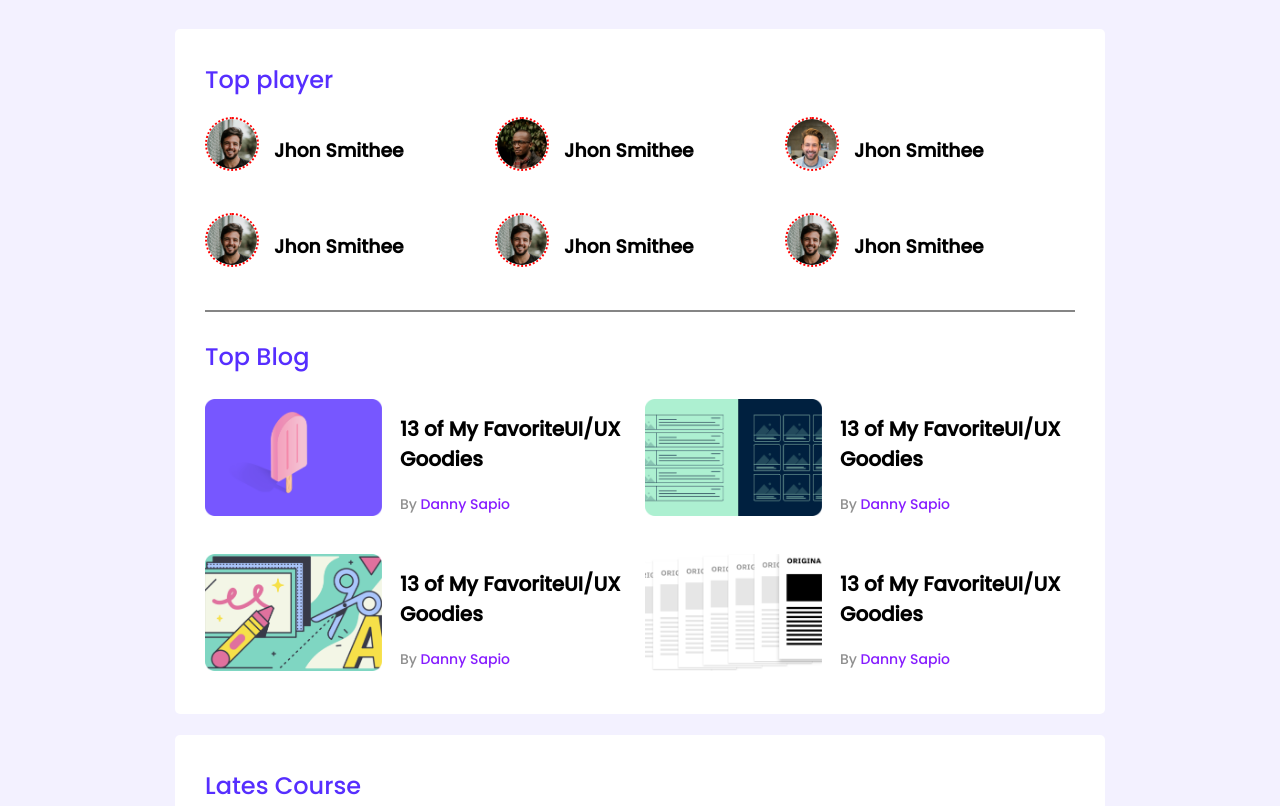
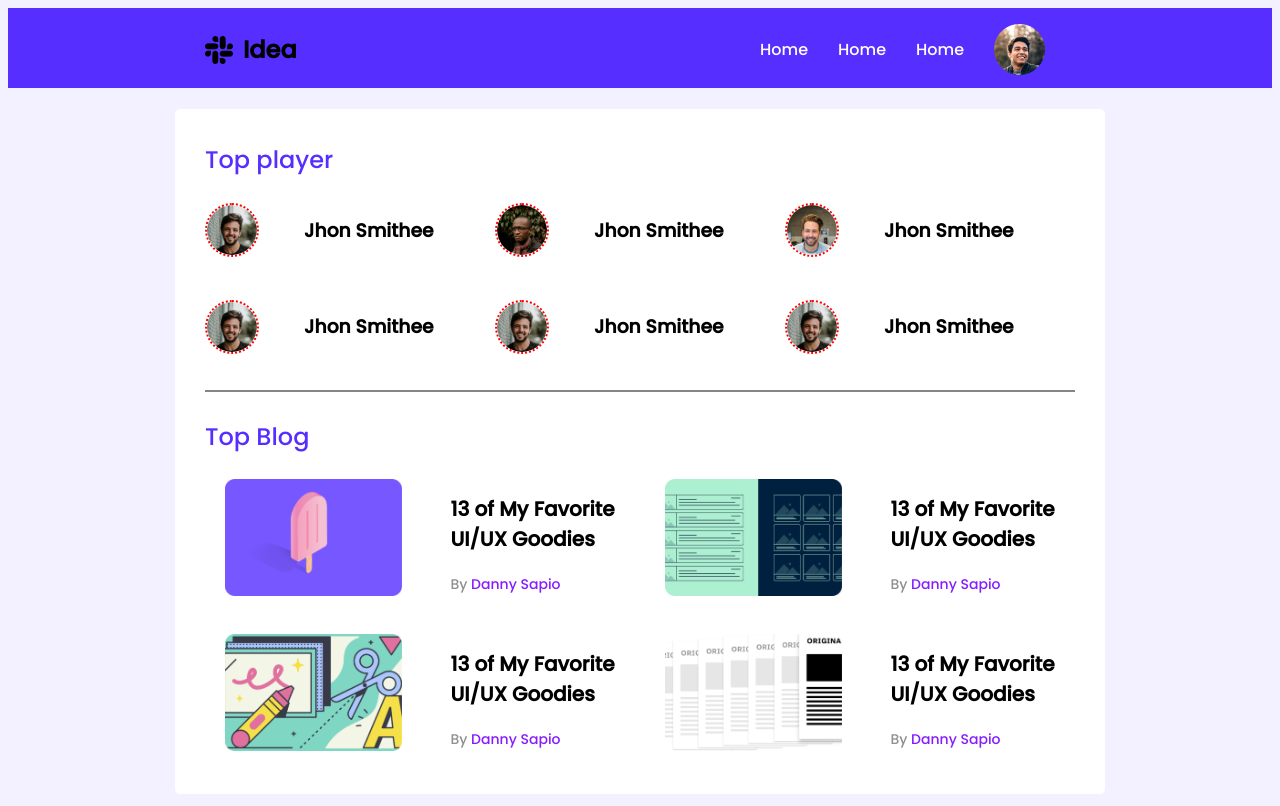
Before and after one commit to elaheerazob/Leder-Bord-css-3, a plain HTML site: page index.html in a window 1280 px wide. Shown: the top 806 px of the page. Drawn offline with Linux system fonts and the light colour scheme.

Commit message:
add some content

```diff
--- a/index.html
+++ b/index.html
@@ -19,7 +19,21 @@
 </head>
 
 <body>
-    <header></header>
+    <header>
+        <nav class="navbar">
+            <div class="nav-icon">
+                <i class="fab fa-slack fa-2x"></i>
+                <h3>Idea</h3>
+            </div>
+            <div class="nav-list">
+                <a href="">Home</a>
+                <a href="">Home</a>
+                <a href="">Home</a>
+                <img src="images/icons/profile.png" alt="">
+            </div>
+
+        </nav>
+    </header>
     <main>
         <section class="container">
             <div class="top-pleyers">
@@ -61,7 +75,7 @@
                             <img src="images/blogs/blog-1.png" alt="">
                         </div>
                         <div class="blog-info">
-                            <h3 class="blog-title">13 of My FavoriteUI/UX Goodies</h3>
+                            <h3 class="blog-title">13 of My Favorite <br> UI/UX Goodies</h3>
                             <p class="blog-athor">By <a href="">Danny Sapio</a></p>
                         </div>
                     </article>
@@ -70,7 +84,7 @@
                             <img src="images/blogs/blog-2.png" alt="">
                         </div>
                         <div class="blog-info">
-                            <h3 class="blog-title">13 of My FavoriteUI/UX Goodies</h3>
+                            <h3 class="blog-title">13 of My Favorite <br>UI/UX Goodies</h3>
                             <p class="blog-athor">By <a href="">Danny Sapio</a></p>
                         </div>
                     </article>
@@ -79,7 +93,7 @@
                             <img src="images/blogs/blog-3.png" alt="">
                         </div>
                         <div class="blog-info">
-                            <h3 class="blog-title">13 of My FavoriteUI/UX Goodies</h3>
+                            <h3 class="blog-title">13 of My Favorite<br>UI/UX Goodies</h3>
                             <p class="blog-athor">By <a href="">Danny Sapio</a></p>
                         </div>
                     </article>
@@ -88,7 +102,7 @@
                             <img src="images/blogs/blog-4.png" alt="">
                         </div>
                         <div class="blog-info">
-                            <h3 class="blog-title">13 of My FavoriteUI/UX Goodies</h3>
+                            <h3 class="blog-title">13 of My Favorite<br>UI/UX Goodies</h3>
                             <p class="blog-athor">By <a href="">Danny Sapio</a></p>
                         </div>
                     </article>
--- a/style/style.css
+++ b/style/style.css
@@ -1,3 +1,9 @@
+/* Global Css */
+/* *{
+    padding: 0;
+    margin: 0;
+} */
+
 /* common  */
 body{
     font-family: 'Poppins', sans-serif;
@@ -16,8 +22,46 @@ main{
     border-radius: 5px;
 }
 
+/* Header section star */
+header{
+    width: 100%;
+    height: 80px;
+    background: #562EFF;
+    margin: 0 auto;
+    padding: 0;
+}
+.navbar{
+    width: 870px;
+
+ margin: 0 auto;
 
 
+}
+nav{
+    display: flex;
+    justify-content: space-between;
+    align-items: center;
+    padding: 0 5px;
+}
+.nav-icon{
+    display: flex;
+    align-items: center;
+}
+.nav-icon h3{
+    margin-left: 10px;
+    font-size: 24px;
+}
+.nav-list{
+    display: flex;
+    justify-content: center;
+    align-items: center;
+}
+.nav-list a,img{
+    text-decoration: none;
+    color: #fff;
+    font-size: 16px;
+    margin-right: 30px;
+}
 
 /*--------- top-pleyers Section ---------------*/
 .top-pleyers{
@@ -37,6 +81,7 @@ main{
 }
 .player{
     display: flex;
+    align-items: center;
 }
 .player img{
     width: 50px;
@@ -75,6 +120,7 @@ hr{
 }
 .blog-title{
     font-size: 20px;
+    white-space: nowrap;
 
 }
 .blog-athor{
@@ -93,7 +139,11 @@ hr{
     display: grid;
     grid-template-columns: repeat(3,1fr);
     grid-column-gap: 24px;
-
+}
+.course{
+    background: #fff;
+    filter: drop-shadow(0px 5.34229px 13.3557px rgba(0, 0, 0, 0.05));
+    padding: 5px;
 }
 .course-banner img{
     width: 224px;
```
